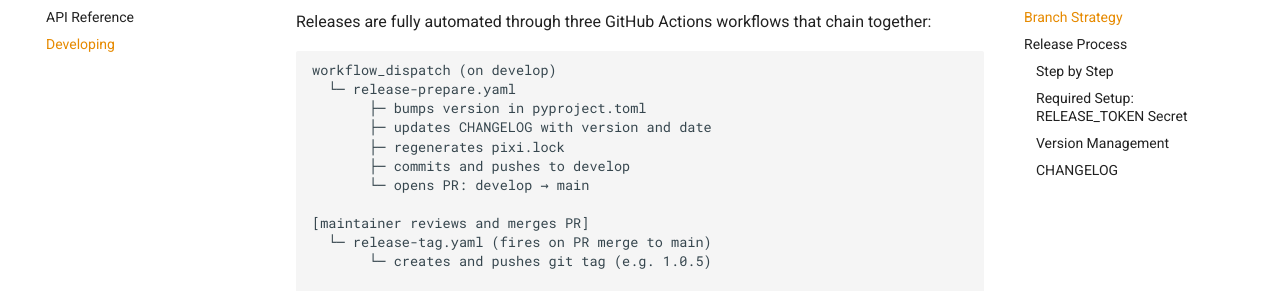
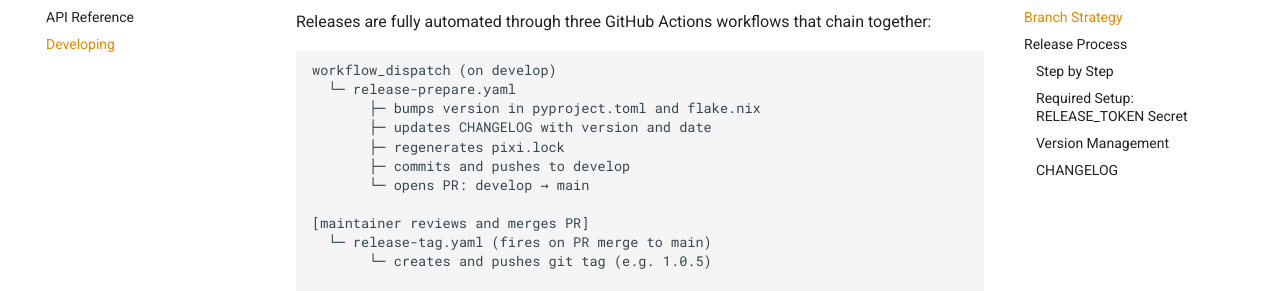
Before and after one commit to 3DBAG/geodepot, an MkDocs documentation site: the page built from docs/developing.md, in a window 1280 px wide and 1400 px high, scrolled down 1572 px. Shown: the part 199-490 px from the top of the window. Built offline with MkDocs 1.6.1 and Material for MkDocs 9.7.7, drawn with Linux system fonts in a browser that asks for light colours; comment, search, counter and statistics services are not loaded; some of the changed text lies outside the part shown.

Commit message:
Update bumpver version handling

````diff
--- a/docs/developing.md
+++ b/docs/developing.md
@@ -75,7 +75,7 @@
 ```text
 workflow_dispatch (on develop)
   └─ release-prepare.yaml
-       ├─ bumps version in pyproject.toml
+       ├─ bumps version in pyproject.toml and flake.nix
        ├─ updates CHANGELOG with version and date
        ├─ regenerates pixi.lock
        ├─ commits and pushes to develop
@@ -136,7 +136,8 @@
 ```
 
 The version string appears in two places in `pyproject.toml` (`[project]` and
-`[tool.pixi.package]`), and bumpver updates both automatically.
+`[tool.pixi.package]`) plus once in `flake.nix`, and bumpver updates all three
+automatically.
 
 !!! warning "pixi.lock must stay in sync"
 
--- a/pyproject.toml
+++ b/pyproject.toml
@@ -61,6 +61,9 @@
 "pyproject.toml" = [
     'version = "{version}"',
 ]
+"flake.nix" = [
+    'version = "{version}"; # geodepot version',
+]
 
 [tool.pixi.workspace]
 channels = ["conda-forge"]
````
Also changed, not shown: 1 other file.
